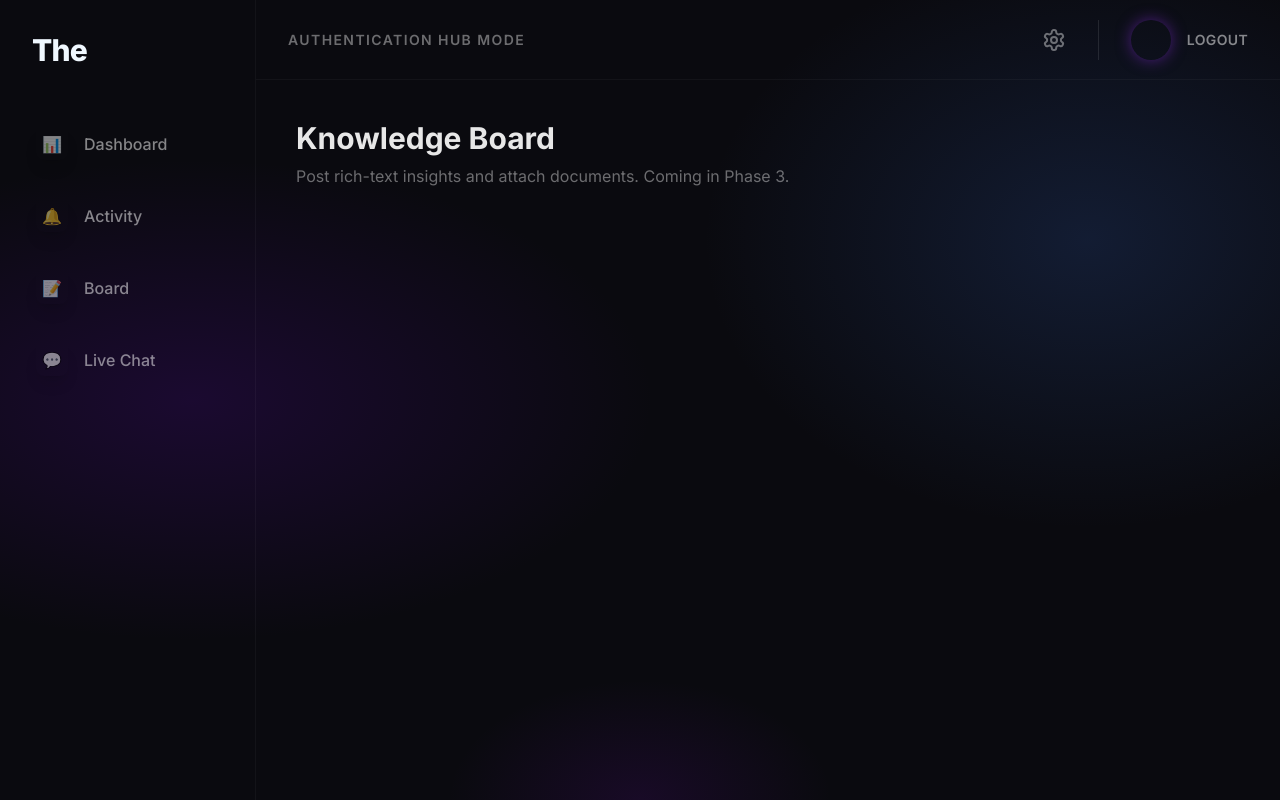
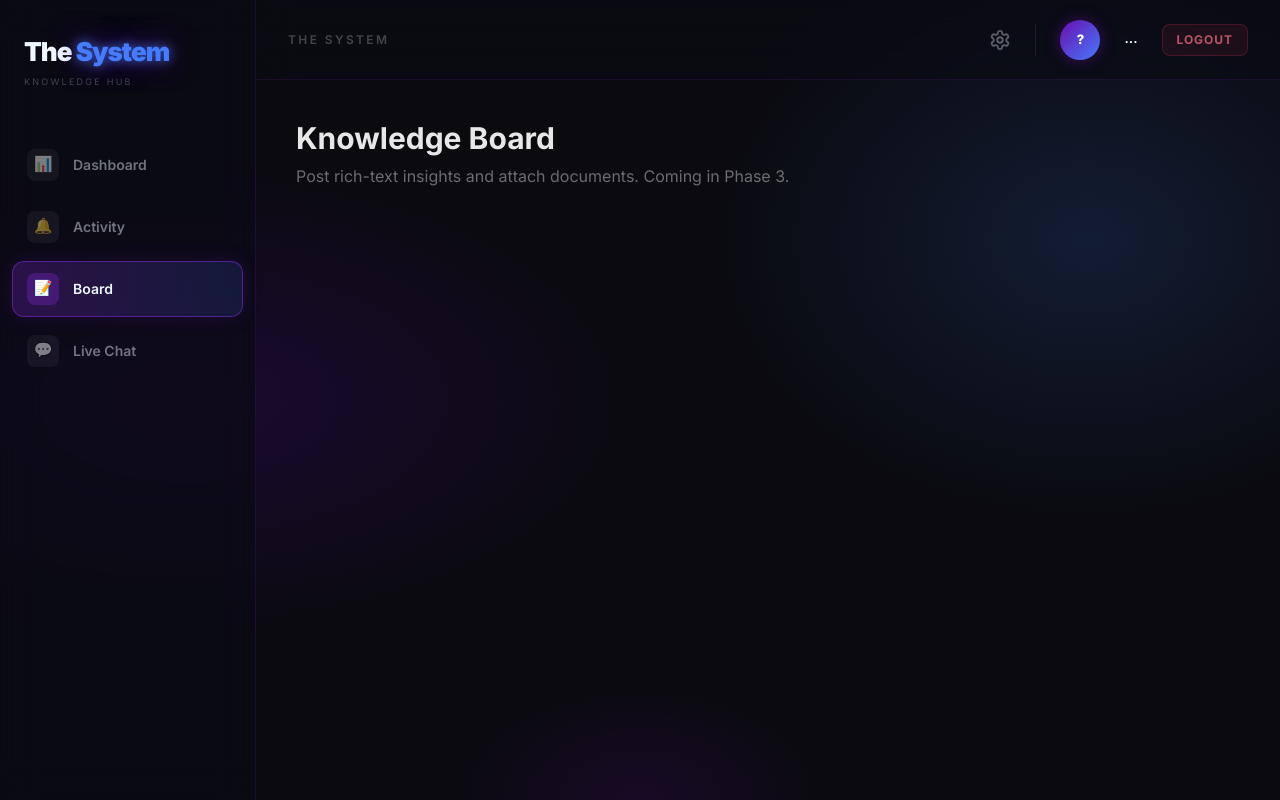
Before and after one commit to farhan86/The-System, a Next.js app in the folder web-app/: page /board in a window 1280 px wide. Built offline with nearby package versions, Linux system fonts and the light colour scheme; no server answers.

Commit message:
Fix login, session name, TopNav/Sidebar overhaul, DB-connected dashboard, get_posts/get_stats actions

```diff
--- a/web-app/src/app/layout.tsx
+++ b/web-app/src/app/layout.tsx
@@ -1,3 +1,4 @@
+import Providers from "@/components/Providers";
 import type { Metadata } from "next";
 import { Inter } from "next/font/google";
 import "./globals.css";
@@ -16,8 +17,10 @@ export default function RootLayout({
 }>) {
   return (
     <html lang="en" className="dark">
-      <body className={`${inter.className} min-h-screen bg-[--color-background] text-[--color-foreground] antialiased selection:bg-[--color-primary]/30 selection:text-white`}>
-        {children}
+      <body className={`${inter.className} min-h-screen antialiased`}>
+        <Providers>
+          {children}
+        </Providers>
       </body>
     </html>
   );
--- /dev/null
+++ b/web-app/src/components/Providers.tsx
@@ -0,0 +1,6 @@
+"use client";
+import { SessionProvider } from "next-auth/react";
+
+export default function Providers({ children }: { children: React.ReactNode }) {
+  return <SessionProvider>{children}</SessionProvider>;
+}
--- a/web-app/src/components/Sidebar.tsx
+++ b/web-app/src/components/Sidebar.tsx
@@ -1,29 +1,92 @@
+"use client";
 import Link from 'next/link';
+import { usePathname } from 'next/navigation';
+
+const navItems = [
+  { href: "/dashboard", icon: "📊", label: "Dashboard" },
+  { href: "/activity",  icon: "🔔", label: "Activity" },
+  { href: "/board",     icon: "📝", label: "Board" },
+  { href: "/chat",      icon: "💬", label: "Live Chat" },
+];
 
 export default function Sidebar() {
+  const pathname = usePathname();
+
   return (
-    <div className="w-20 lg:w-64 h-full glass-panel border-r border-[#ffffff0a] border-t-0 border-l-0 border-b-0 flex flex-col items-center lg:items-start py-8 rounded-none transition-all duration-300">
-      <div className="px-4 lg:px-8 mb-12 hidden lg:block w-full">
-        <h2 className="text-3xl font-extrabold text-glow tracking-tight">The <span className="text-transparent bg-clip-text bg-gradient-to-r from-[--color-primary] to-[--color-secondary]">System</span></h2>
+    <div className="w-20 lg:w-64 h-full flex flex-col py-8 rounded-none flex-shrink-0"
+      style={{
+        background: "rgba(10, 10, 20, 0.7)",
+        backdropFilter: "blur(20px)",
+        borderRight: "1px solid rgba(138,43,226,0.15)",
+      }}
+    >
+      {/* Logo */}
+      <div className="px-6 mb-12 hidden lg:block">
+        <h2 style={{ fontSize: 26, fontWeight: 900, letterSpacing: "-1px", margin: 0 }}>
+          <span style={{ color: "#f0f8ff" }}>The </span>
+          <span style={{
+            color: "#457bff",
+            textShadow: "0 0 12px rgba(69,123,255,0.8), 0 0 30px rgba(138,43,226,0.6)",
+          }}>
+            System
+          </span>
+        </h2>
+        <p style={{ fontSize: 9, color: "rgba(240,248,255,0.25)", letterSpacing: "0.25em", textTransform: "uppercase", marginTop: 4 }}>
+          Knowledge Hub
+        </p>
       </div>
 
-      <nav className="flex flex-col gap-4 w-full px-4 lg:px-6 mt-8 lg:mt-0">
-        <Link href="/dashboard" className="flex items-center gap-4 p-3 rounded-xl text-white/50 hover:text-white hover:bg-[--color-glass-strong] transition-all group">
-          <div className="w-8 h-8 rounded-lg bg-[--color-muted] group-hover:bg-[--color-primary] flex items-center justify-center transition-colors shadow-lg">📊</div>
-          <span className="hidden lg:inline font-medium">Dashboard</span>
-        </Link>
-        <Link href="/activity" className="flex items-center gap-4 p-3 rounded-xl text-white/50 hover:text-white hover:bg-[--color-glass-strong] transition-all group">
-          <div className="w-8 h-8 rounded-lg bg-[--color-muted] group-hover:bg-[--color-primary] flex items-center justify-center transition-colors shadow-lg">🔔</div>
-          <span className="hidden lg:inline font-medium">Activity</span>
-        </Link>
-        <Link href="/board" className="flex items-center gap-4 p-3 rounded-xl text-white/50 hover:text-white hover:bg-[--color-glass-strong] transition-all group">
-          <div className="w-8 h-8 rounded-lg bg-[--color-muted] group-hover:bg-[--color-primary] flex items-center justify-center transition-colors shadow-lg">📝</div>
-          <span className="hidden lg:inline font-medium">Board</span>
-        </Link>
-        <Link href="/chat" className="flex items-center gap-4 p-3 rounded-xl text-white/50 hover:text-white hover:bg-[--color-glass-strong] transition-all group">
-          <div className="w-8 h-8 rounded-lg bg-[--color-muted] group-hover:bg-[--color-secondary] flex items-center justify-center transition-colors shadow-lg">💬</div>
-          <span className="hidden lg:inline font-medium">Live Chat</span>
-        </Link>
+      <nav style={{ display: "flex", flexDirection: "column", gap: 6, padding: "0 12px" }}>
+        {navItems.map(({ href, icon, label }) => {
+          const active = pathname === href;
+          return (
+            <Link
+              key={href}
+              href={href}
+              style={{
+                display: "flex",
+                alignItems: "center",
+                gap: 14,
+                padding: "11px 14px",
+                borderRadius: 12,
+                textDecoration: "none",
+                transition: "all 0.2s ease",
+                background: active
+                  ? "linear-gradient(90deg, rgba(138,43,226,0.25), rgba(69,123,255,0.15))"
+                  : "transparent",
+                border: `1px solid ${active ? "rgba(138,43,226,0.5)" : "transparent"}`,
+                boxShadow: active ? "0 0 20px rgba(138,43,226,0.15)" : "none",
+                color: active ? "#f0f8ff" : "rgba(240,248,255,0.45)",
+              }}
+              onMouseEnter={e => {
+                if (!active) {
+                  (e.currentTarget as HTMLElement).style.background = "rgba(106,13,173,0.15)";
+                  (e.currentTarget as HTMLElement).style.borderColor = "rgba(138,43,226,0.25)";
+                  (e.currentTarget as HTMLElement).style.color = "#f0f8ff";
+                }
+              }}
+              onMouseLeave={e => {
+                if (!active) {
+                  (e.currentTarget as HTMLElement).style.background = "transparent";
+                  (e.currentTarget as HTMLElement).style.borderColor = "transparent";
+                  (e.currentTarget as HTMLElement).style.color = "rgba(240,248,255,0.45)";
+                }
+              }}
+            >
+              <span style={{
+                width: 32, height: 32, borderRadius: 8, fontSize: 15,
+                display: "flex", alignItems: "center", justifyContent: "center",
+                background: active ? "rgba(138,43,226,0.3)" : "rgba(255,255,255,0.05)",
+                flexShrink: 0,
+              }}>
+                {icon}
+              </span>
+              <span className="hidden lg:inline" style={{ fontWeight: 600, fontSize: 14 }}>
+                {label}
+              </span>
+            </Link>
+          );
+        })}
       </nav>
     </div>
   );
--- a/web-app/src/components/TopNav.tsx
+++ b/web-app/src/components/TopNav.tsx
@@ -1,17 +1,100 @@
+"use client";
+import { useSession, signOut } from "next-auth/react";
+
 export default function TopNav() {
+  const { data: session } = useSession();
+  const user = session?.user;
+
+  const initials = user?.name
+    ? user.name.split(" ").map((n: string) => n[0]).join("").toUpperCase().slice(0, 2)
+    : "?";
+
   return (
-    <div className="h-20 w-full flex-shrink-0 glass-panel border-b border-[#ffffff0a] border-t-0 border-l-0 border-r-0 flex items-center justify-between px-8 z-10 rounded-none">
-      <div className="font-semibold text-white/40 text-sm tracking-widest uppercase">
-        Authentication Hub Mode
+    <div
+      className="h-20 w-full flex-shrink-0 flex items-center justify-between px-8 z-10"
+      style={{
+        background: "rgba(10, 10, 20, 0.6)",
+        backdropFilter: "blur(20px)",
+        borderBottom: "1px solid rgba(138,43,226,0.12)",
+      }}
+    >
+      {/* Left: current section hint */}
+      <div style={{ fontSize: 12, fontWeight: 600, color: "rgba(240,248,255,0.25)", letterSpacing: "0.2em", textTransform: "uppercase" }}>
+        The System
       </div>
-      <div className="flex items-center gap-8">
-        <button className="text-white/40 hover:text-white transition-colors hover:rotate-90 duration-500">
-            <svg xmlns="http://www.w3.org/2000/svg" width="24" height="24" viewBox="0 0 24 24" fill="none" stroke="currentColor" strokeWidth="2" strokeLinecap="round" strokeLinejoin="round"><path d="M12.22 2h-.44a2 2 0 0 0-2 2v.18a2 2 0 0 1-1 1.73l-.43.25a2 2 0 0 1-2 0l-.15-.08a2 2 0 0 0-2.73.73l-.22.38a2 2 0 0 0 .73 2.73l.15.1a2 2 0 0 1 1 1.72v.51a2 2 0 0 1-1 1.74l-.15.09a2 2 0 0 0-.73 2.73l.22.38a2 2 0 0 0 2.73.73l.15-.08a2 2 0 0 1 2 0l.43.25a2 2 0 0 1 1 1.73V20a2 2 0 0 0 2 2h.44a2 2 0 0 0 2-2v-.18a2 2 0 0 1 1-1.73l.43-.25a2 2 0 0 1 2 0l.15.08a2 2 0 0 0 2.73-.73l.22-.39a2 2 0 0 0-.73-2.73l-.15-.08a2 2 0 0 1-1-1.74v-.5a2 2 0 0 1 1-1.74l.15-.09a2 2 0 0 0 .73-2.73l-.22-.38a2 2 0 0 0-2.73-.73l-.15.08a2 2 0 0 1-2 0l-.43-.25a2 2 0 0 1-1-1.73V4a2 2 0 0 0-2-2z"></path><circle cx="12" cy="12" r="3"></circle></svg>
+
+      {/* Right: Settings + User */}
+      <div style={{ display: "flex", alignItems: "center", gap: 24 }}>
+        {/* Settings gear */}
+        <button
+          title="Settings"
+          style={{
+            background: "none", border: "none", cursor: "pointer",
+            color: "rgba(240,248,255,0.35)", transition: "color 0.2s, transform 0.4s",
+          }}
+          onMouseEnter={e => {
+            (e.currentTarget as HTMLButtonElement).style.color = "#f0f8ff";
+            (e.currentTarget as HTMLButtonElement).style.transform = "rotate(90deg)";
+          }}
+          onMouseLeave={e => {
+            (e.currentTarget as HTMLButtonElement).style.color = "rgba(240,248,255,0.35)";
+            (e.currentTarget as HTMLButtonElement).style.transform = "rotate(0deg)";
+          }}
+        >
+          <svg xmlns="http://www.w3.org/2000/svg" width="22" height="22" viewBox="0 0 24 24" fill="none" stroke="currentColor" strokeWidth="2" strokeLinecap="round" strokeLinejoin="round">
+            <path d="M12.22 2h-.44a2 2 0 0 0-2 2v.18a2 2 0 0 1-1 1.73l-.43.25a2 2 0 0 1-2 0l-.15-.08a2 2 0 0 0-2.73.73l-.22.38a2 2 0 0 0 .73 2.73l.15.1a2 2 0 0 1 1 1.72v.51a2 2 0 0 1-1 1.74l-.15.09a2 2 0 0 0-.73 2.73l.22.38a2 2 0 0 0 2.73.73l.15-.08a2 2 0 0 1 2 0l.43.25a2 2 0 0 1 1 1.73V20a2 2 0 0 0 2 2h.44a2 2 0 0 0 2-2v-.18a2 2 0 0 1 1-1.73l.43-.25a2 2 0 0 1 2 0l.15.08a2 2 0 0 0 2.73-.73l.22-.39a2 2 0 0 0-.73-2.73l-.15-.08a2 2 0 0 1-1-1.74v-.5a2 2 0 0 1 1-1.74l.15-.09a2 2 0 0 0 .73-2.73l-.22-.38a2 2 0 0 0-2.73-.73l-.15.08a2 2 0 0 1-2 0l-.43-.25a2 2 0 0 1-1-1.73V4a2 2 0 0 0-2-2z" />
+            <circle cx="12" cy="12" r="3" />
+          </svg>
         </button>
-        <div className="flex items-center gap-4 border-l border-white/10 pl-8">
-          <div className="w-10 h-10 rounded-full bg-gradient-to-tr from-[--color-primary] to-[--color-secondary] shadow-[0_0_15px_rgba(138,43,226,0.5)]"></div>
-          <button className="text-sm font-semibold text-white/50 hover:text-[#f43f5e] transition-colors tracking-wide">LOGOUT</button>
+
+        {/* Divider */}
+        <div style={{ width: 1, height: 32, background: "rgba(255,255,255,0.08)" }} />
+
+        {/* Avatar with initials */}
+        <div style={{
+          width: 40, height: 40, borderRadius: "50%",
+          background: "linear-gradient(135deg, #6a0dad, #457bff)",
+          boxShadow: "0 0 15px rgba(106,13,173,0.5)",
+          display: "flex", alignItems: "center", justifyContent: "center",
+          fontSize: 13, fontWeight: 800, color: "#fff", flexShrink: 0,
+          userSelect: "none",
+        }}>
+          {initials}
         </div>
+
+        {/* User name */}
+        <div style={{ display: "flex", flexDirection: "column", gap: 2 }}>
+          <span style={{ fontSize: 13, fontWeight: 700, color: "#f0f8ff" }}>
+            {user?.name ?? "..."}
+          </span>
+          <span style={{ fontSize: 10, color: "rgba(240,248,255,0.3)" }}>
+            {user?.email ?? ""}
+          </span>
+        </div>
+
+        {/* Logout */}
+        <button
+          onClick={() => signOut({ callbackUrl: "/" })}
+          style={{
+            background: "rgba(244,63,94,0.08)", border: "1px solid rgba(244,63,94,0.2)",
+            borderRadius: 8, padding: "6px 14px", cursor: "pointer",
+            fontSize: 12, fontWeight: 700, color: "rgba(251,113,133,0.7)",
+            letterSpacing: "0.08em", textTransform: "uppercase",
+            transition: "all 0.2s ease",
+          }}
+          onMouseEnter={e => {
+            (e.currentTarget as HTMLButtonElement).style.background = "rgba(244,63,94,0.15)";
+            (e.currentTarget as HTMLButtonElement).style.borderColor = "rgba(244,63,94,0.5)";
+            (e.currentTarget as HTMLButtonElement).style.color = "#fb7185";
+          }}
+          onMouseLeave={e => {
+            (e.currentTarget as HTMLButtonElement).style.background = "rgba(244,63,94,0.08)";
+            (e.currentTarget as HTMLButtonElement).style.borderColor = "rgba(244,63,94,0.2)";
+            (e.currentTarget as HTMLButtonElement).style.color = "rgba(251,113,133,0.7)";
+          }}
+        >
+          Logout
+        </button>
       </div>
     </div>
   );
```
Also changed, not shown: web-app/src/app/(app)/dashboard/page.tsx (+142 -36 lines), web-app/src/lib/auth.ts (+14 -6 lines), 1 other file (tests, documents, lock files or other folders).
